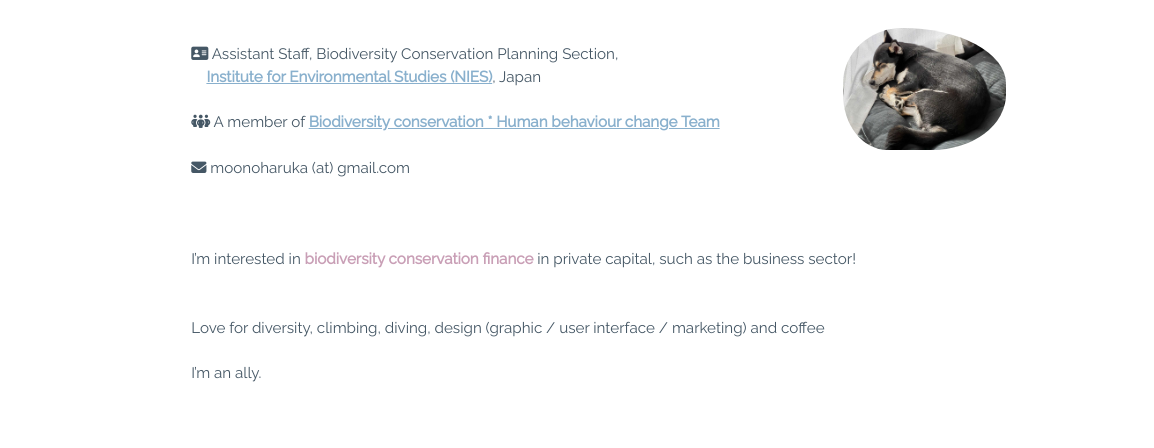
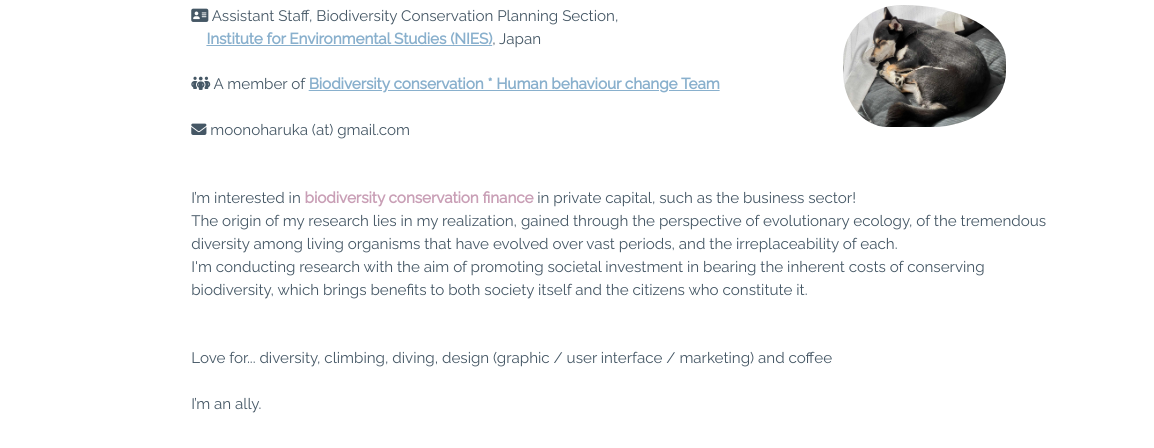
Before and after one commit to oharu3/oharu3.github.io, a plain HTML site: page docs/index.html in a window 1280 px wide. Shown: the part 151-599 px from the top of the page, 126-1280 px from the left. Drawn offline with Linux system fonts and the light colour scheme; some packages are replaced by stand-ins of ours; a web font is replaced by a local one.

Commit message:
Update index.html

```diff
--- a/docs/index.html
+++ b/docs/index.html
@@ -56,7 +56,7 @@
         </aside>
 
         <main>
-            <h2>小野 遥 Haruka Ono</h2><br>
+            <h2>小野 遥 Haruka Ono</h2>
 
             <div class="main-img">
                 <img class="round-img" src="img/komame01.jpg" align="right" alt="こまめ">
@@ -65,11 +65,14 @@
             <i class="fa-solid fa-address-card"></i> Assistant Staff, Biodiversity Conservation Planning Section,<br>
             &emsp;<a href="https://www.nies.go.jp/" target=FALSE>Institute for Environmental Studies (NIES)</a>, Japan<br><br>
             <i class="fa-solid fa-people-group"></i> A member of <a href="https://sites.google.com/view/econ4biodiv/home" target="_blank">Biodiversity conservation * Human behaviour change Team</a><br><br>
-            <i class="fa-solid fa-envelope"></i> moonoharuka (at) gmail.com<br><br><br><br>
+            <i class="fa-solid fa-envelope"></i> moonoharuka (at) gmail.com<br><br><br>
 
-            <p>I’m interested in <strong>biodiversity conservation finance</strong> in private capital, such as the business sector!<br><br><br>
+            <p>
+                I’m interested in <strong>biodiversity conservation finance</strong> in private capital, such as the business sector!<br>
+                The origin of my research lies in my realization, gained through the perspective of evolutionary ecology, of the tremendous diversity among living organisms that have evolved over vast periods, and the irreplaceability of each.<br>
+                I'm conducting research with the aim of promoting societal investment in bearing the inherent costs of conserving biodiversity, which brings benefits to both society itself and the citizens who constitute it.<br><br><br>
 
-            Love for diversity, climbing, diving, design (graphic / user interface / marketing) and coffee<br><br>
+            Love for... diversity, climbing, diving, design (graphic / user interface / marketing) and coffee<br><br>
 
             I’m an ally.</p><br><br>
 
```
